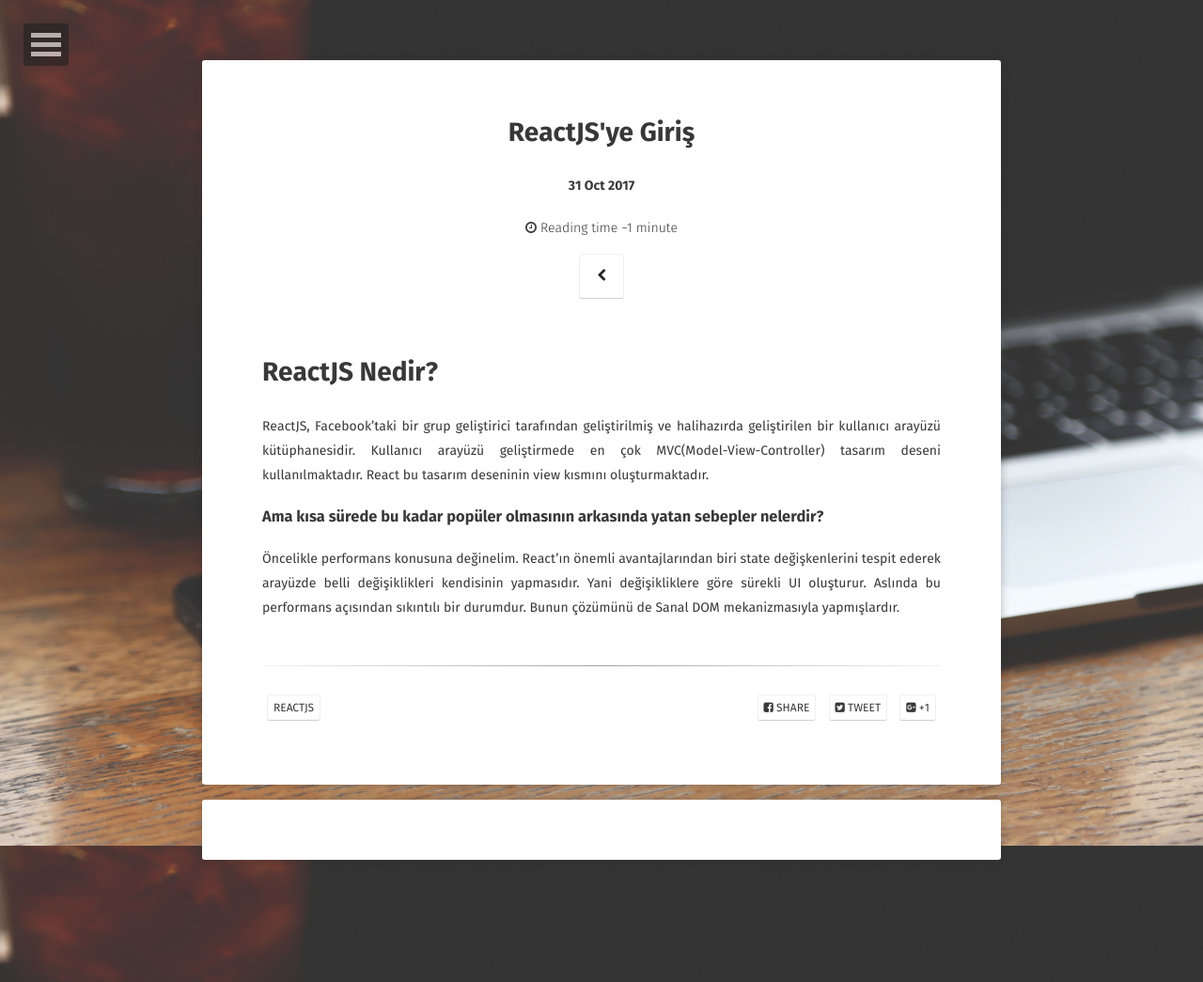
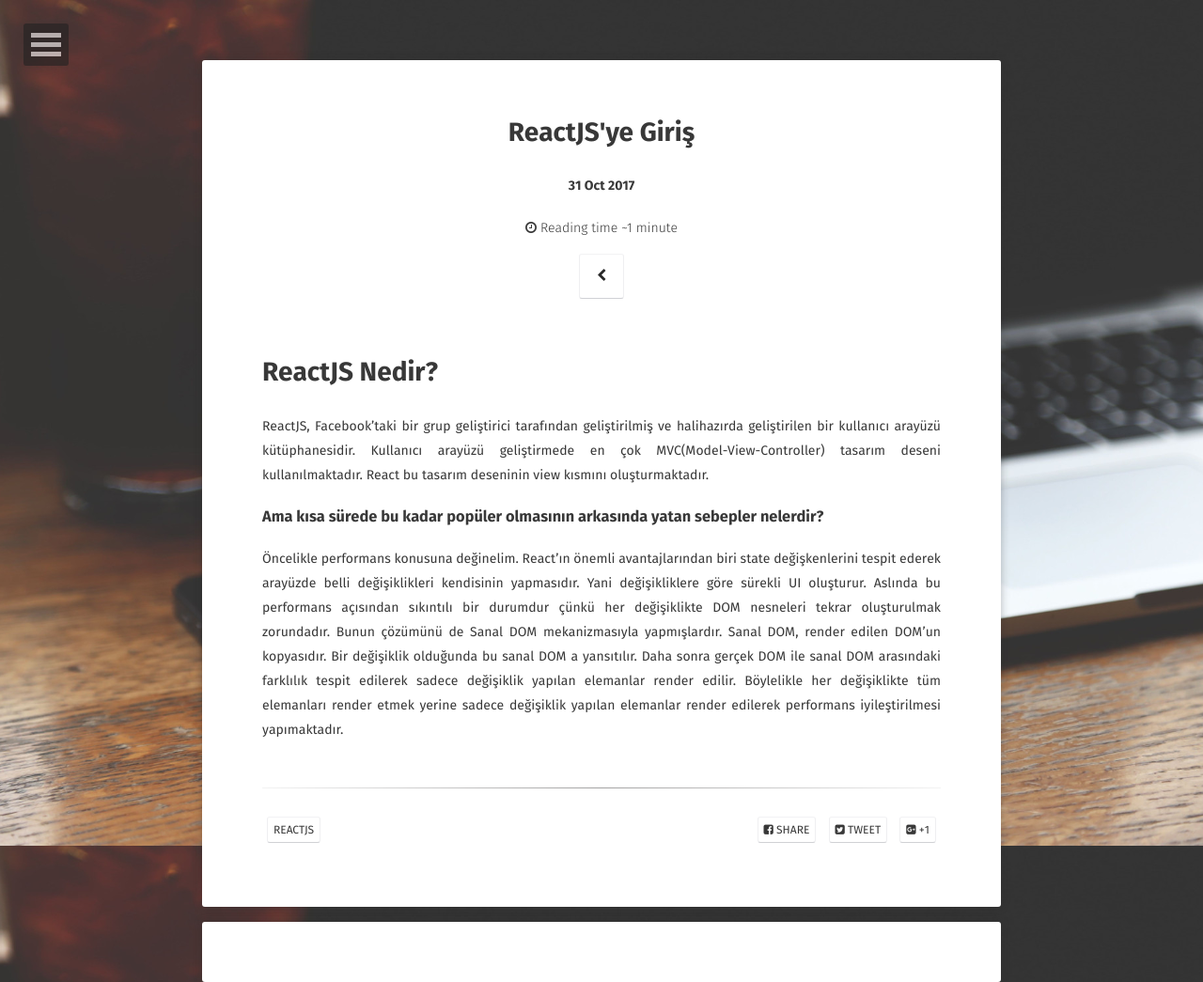
Before and after one commit to alikaraca/alikaraca.github.io, a Jekyll site: the page built from _posts/2017-10-31-ReactJS.md, in a window 1280 px wide. Shown: the whole page at 94% size. Built offline with Jekyll 4.4.1, drawn with Linux system fonts in a browser that asks for light colours; some web fonts are replaced; comment, search, counter and statistics services are not loaded.

Commit message:
Update 2017-10-31-ReactJS.md

```diff
--- a/_posts/2017-10-31-ReactJS.md
+++ b/_posts/2017-10-31-ReactJS.md
@@ -11,4 +11,5 @@
   ReactJS, Facebook'taki bir grup geliştirici tarafından geliştirilmiş ve halihazırda geliştirilen bir kullanıcı arayüzü kütüphanesidir.
   Kullanıcı arayüzü geliştirmede en çok MVC(Model-View-Controller) tasarım deseni kullanılmaktadır. React bu tasarım deseninin view kısmını oluşturmaktadır.
 ###  Ama kısa sürede bu kadar popüler olmasının arkasında yatan sebepler nelerdir?
-  Öncelikle performans konusuna değinelim. React'ın önemli avantajlarından biri state değişkenlerini tespit ederek arayüzde belli değişiklikleri kendisinin yapmasıdır. Yani değişikliklere göre sürekli UI oluşturur. Aslında bu performans açısından sıkıntılı bir durumdur. Bunun çözümünü de Sanal DOM mekanizmasıyla yapmışlardır.
+  Öncelikle performans konusuna değinelim. React'ın önemli avantajlarından biri state değişkenlerini tespit ederek arayüzde belli değişiklikleri kendisinin yapmasıdır. Yani değişikliklere göre sürekli UI oluşturur. Aslında bu performans açısından sıkıntılı bir durumdur çünkü her değişiklikte DOM nesneleri tekrar oluşturulmak zorundadır. Bunun çözümünü de Sanal DOM mekanizmasıyla yapmışlardır.
+  Sanal DOM, render edilen DOM'un kopyasıdır. Bir değişiklik olduğunda bu sanal DOM a yansıtılır. Daha sonra gerçek DOM ile sanal DOM arasındaki farklılık tespit edilerek sadece değişiklik yapılan elemanlar render edilir. Böylelikle her değişiklikte tüm elemanları render etmek yerine sadece değişiklik yapılan elemanlar render edilerek performans iyileştirilmesi yapımaktadır.
```
